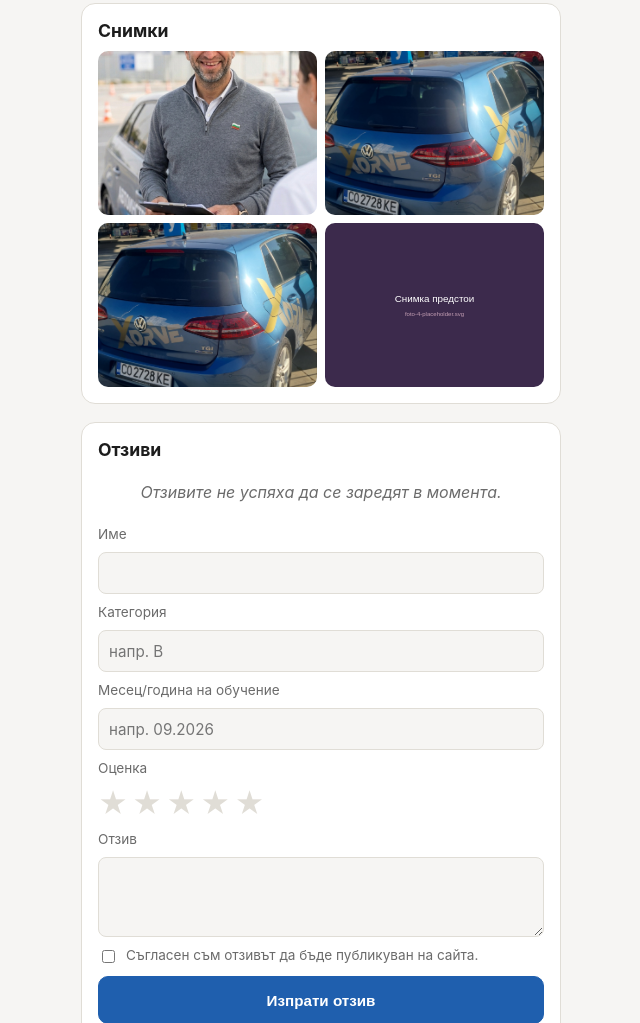
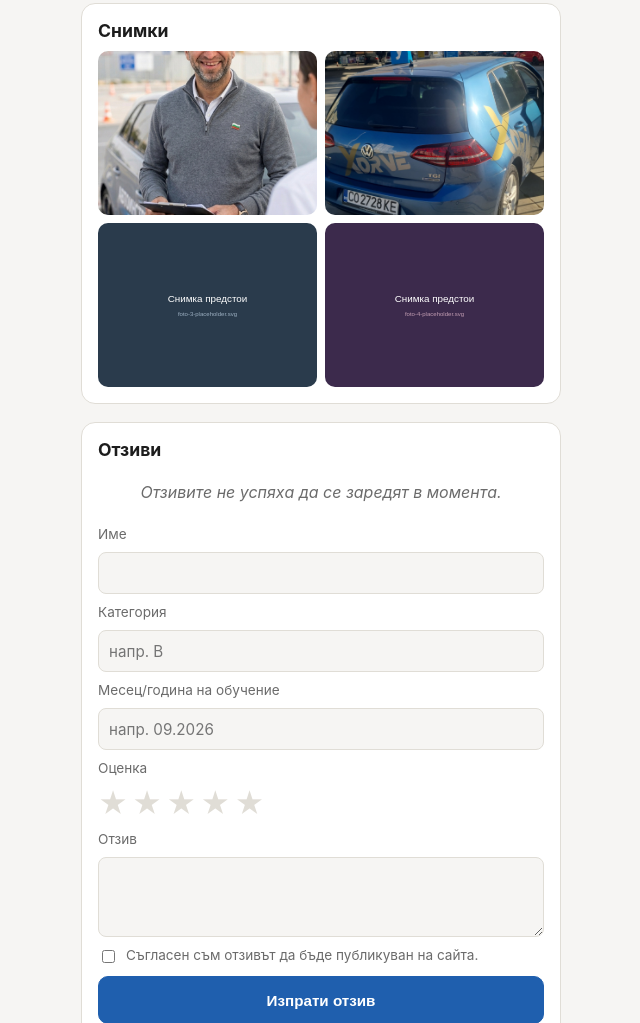
Before and after one commit to Mufonstars79/vizitka-xdrive, a website with bundled scripts: page index.html in a window 1280 px wide. Shown: the part 794-1817 px from the top of the page, without its empty margins (319-959 px from the left). Built offline with nearby package versions, Linux system fonts and the light colour scheme; files whose address does not match are found by name.

Commit message:
fix: revert mistakenly duplicated photo, restore placeholder for slot 3
Co-Authored-By: Claude Sonnet 5 <noreply@anthropic.com>

```diff
--- a/index.html
+++ b/index.html
@@ -49,7 +49,7 @@
       <div class="gallery">
         <img src="images/foto-1-portret.jpg" alt="Михаил Гребенаров" />
         <img src="images/foto-2-kolata.jpg" alt="Служебният автомобил на xDrive" />
-        <img src="images/foto-3-sako.jpg" alt="Михаил Гребенаров" />
+        <img src="images/foto-3-placeholder.svg" alt="Снимка предстои" />
         <img src="images/foto-4-placeholder.svg" alt="Снимка предстои" />
       </div>
     </section>
```
Also changed, not shown: images/foto-3-placeholder.svg (added), images/foto-3-sako.jpg (deleted).
